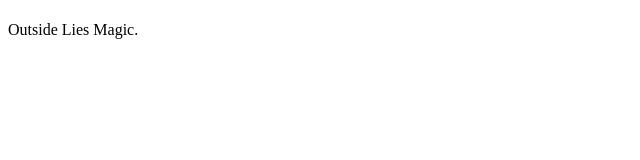
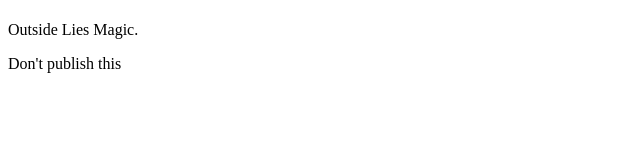
Before and after one commit to lookupdaily/website-old, a Gatsby site: page / in a window 1280 px wide. Shown: the whole page, without its empty margins (0-640 px from the left). Built offline with nearby package versions, Linux system fonts and the light colour scheme; Gatsby itself is replaced by a stand-in of ours.

Commit message:
test another build

```diff
--- a/src/pages/index.tsx
+++ b/src/pages/index.tsx
@@ -6,6 +6,7 @@
     <div>
       <Header text="Get Out Now!" />
       <p>Outside Lies Magic.</p>
+      <p>Don't publish this</p>
     </div>
   )
 }
```
